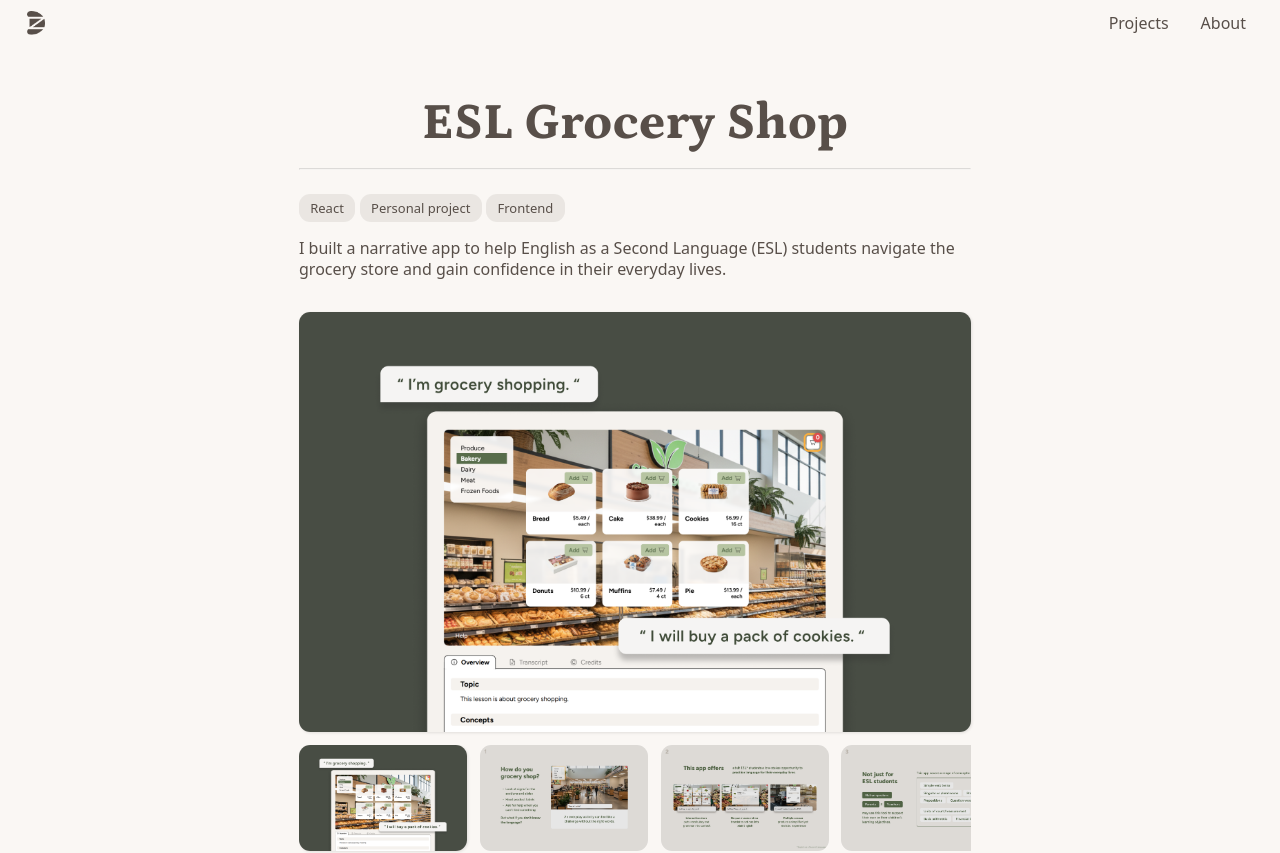
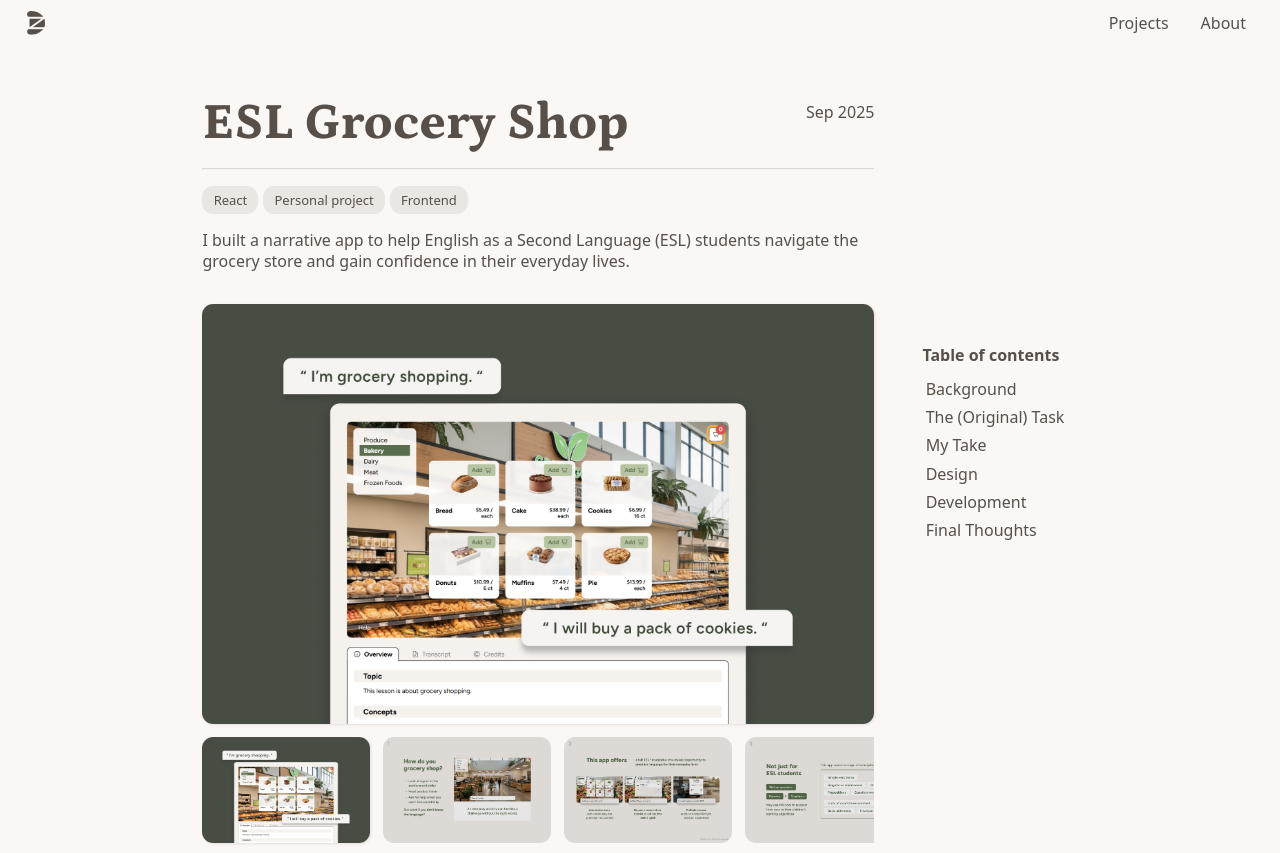
Before and after one commit to denaliazhi/portfolio-v4, a React (Vite) app: page /ESL-Grocery-Shop in a window 1280 px wide. Shown: the top 853 px of the page. Built offline with nearby package versions, Linux system fonts and the light colour scheme; a web font is replaced by a local one.

Commit message:
feat: project nav

```diff
--- a/src/components/Callout.jsx
+++ b/src/components/Callout.jsx
@@ -3,7 +3,7 @@ export default function Callout({
   content,
 }) {
   return (
-    <section class="callout">
+    <section className="callout">
       <div
         className="icon"
         style={{
@@ -17,7 +17,8 @@ export default function Callout({
           )}
           {content.body &&
             content.body.map((paragraph) => (
-              <p>{paragraph}</p>
+              // TO DO: change key
+              <p key={paragraph}>{paragraph}</p>
             ))}
         </div>
       )}
--- a/src/components/Project-Header.jsx
+++ b/src/components/Project-Header.jsx
@@ -1,19 +1,27 @@
 export default function ProjectHeader({
   title,
+  date = false,
   desc,
   type,
   tools,
 }) {
   return (
-    <section>
-      <h1>{title}</h1>
+    <section className="project-header">
+      <div>
+        <h1>{title}</h1>
+        {date && <p>{date}</p>}
+      </div>
       <hr />
-      <ul class="tags">
+      <ul className="tags">
         {tools.map((tool) => (
-          <li>{tool}</li>
+          <li key={`${title} - ${tool}`}>
+            {tool}
+          </li>
         ))}
         {type.map((item) => (
-          <li>{item}</li>
+          <li key={`${title} - ${item}`}>
+            {item}
+          </li>
         ))}
       </ul>
       <p>{desc}</p>
--- /dev/null
+++ b/src/components/Project-Nav.jsx
@@ -0,0 +1,103 @@
+import { useState } from "react";
+
+export default function ProjectNav({
+  anchorBase,
+  sections,
+}) {
+  const [selected, setSelected] = useState();
+
+  console.log(selected);
+  function handleClick(e) {
+    const identifier = e.target.id.replace(
+      "-anchor",
+      ""
+    );
+    setSelected(identifier);
+  }
+
+  function createAnchor(name) {
+    return `${anchorBase}-${name
+      .split(" ")
+      .at(-1)
+      .toLowerCase()}`;
+  }
+  return (
+    <nav className="project-nav">
+      <h2>Table of contents</h2>
+      <ul>
+        {sections.map((heading) => {
+          let anchorLink;
+          if (Array.isArray(heading)) {
+            anchorLink = createAnchor(heading[0]);
+            return (
+              <li
+                className={
+                  anchorLink === selected
+                    ? "selected-anchor"
+                    : null
+                }
+                id={`${anchorLink}-anchor`}
+                onClick={handleClick}
+              >
+                <a
+                  key={anchorLink}
+                  href={`#${anchorLink}`}
+                >
+                  {heading[0]}
+                </a>
+                <ul>
+                  {heading[1].map(
+                    (subheading) => {
+                      const subLink =
+                        createAnchor(subheading);
+                      return (
+                        <a
+                          href={`#${subLink}`}
+                          onClick={handleClick}
+                        >
+                          <li
+                            className={
+                              anchorLink ===
+                              selected
+                                ? "selected-anchor"
+                                : null
+                            }
+                            id={`${subLink}-anchor`}
+                            key={subLink}
+                          >
+                            {subheading}
+                          </li>
+                        </a>
+                      );
+                    }
+                  )}
+                </ul>
+              </li>
+            );
+          } else {
+            anchorLink = createAnchor(heading);
+            console.log(anchorLink);
+            return (
+              <a
+                key={anchorLink}
+                href={`#${anchorLink}`}
+              >
+                <li
+                  className={
+                    anchorLink === selected
+                      ? "selected-anchor"
+                      : null
+                  }
+                  id={`${anchorLink}-anchor`}
+                  onClick={handleClick}
+                >
+                  {heading}
+                </li>
+              </a>
+            );
+          }
+        })}
+      </ul>
+    </nav>
+  );
+}
--- a/src/components/Two-Col.jsx
+++ b/src/components/Two-Col.jsx
@@ -1,10 +1,14 @@
 export default function TwoCol({
+  id,
   ratio = [1, 1],
   col1,
   col2,
 }) {
   return (
-    <section class="two-col">
+    <section
+      className="two-col"
+      id={id ? id : null}
+    >
       <div style={{ flex: ratio[0] }}>{col1}</div>
       <div style={{ flex: ratio[1] }}>{col2}</div>
     </section>
--- a/src/data/projects-data.js
+++ b/src/data/projects-data.js
@@ -1,6 +1,7 @@
 const projects = {
   groceryShop: {
     title: "ESL Grocery Shop",
+    date: "Sep 2025",
     desc_short:
       "A narrative app for ESL students",
     desc_long: `I built a narrative app to help English as a Second Language (ESL)
@@ -28,6 +29,7 @@ const projects = {
   },
   haikuHunt: {
     title: "Haiku Hunt",
+    date: "Oct 2025",
     desc_short: "A poetic scavenger hunt",
     desc_long:
       "I built a platform where users guess landmarks based on haiku clues and then write poems of their own.",
@@ -46,6 +48,7 @@ const projects = {
   },
   orbitl: {
     title: "Orbitl",
+    date: "Nov 2025",
     desc_short:
       "A science startup's landing page",
     images_featured: [
--- a/src/index.css
+++ b/src/index.css
@@ -661,10 +661,44 @@ footer p:hover {
 
 .project-page {
   margin-top: 1rem;
-  max-width: 42rem;
+  flex-direction: row;
+}
+
+.project-nav {
+  position: sticky;
+  top: 43%;
+  height: 100vh;
+  display: flex;
+  flex-direction: column;
+  gap: 0.5rem;
+}
+
+.project-nav h2 {
+  font-family: var(--sans-serif);
+  font-size: medium;
+  font-weight: bold;
+}
+
+.project-nav ul {
+  list-style: none;
+}
+
+.project-nav li {
+  padding: 0.2rem;
+}
+
+.project-nav li:hover {
+  background-color: rgba(var(--brown), 0.1);
+  cursor: pointer;
+}
+
+.project-nav .selected-anchor {
+  background-color: rgba(var(--brown), 0.1);
 }
 
 .project-page article {
+  max-width: 42rem;
+
   display: flex;
   flex-direction: column;
   gap: 2rem;
@@ -693,10 +727,6 @@ footer p:hover {
   margin: 1rem 0 1.5rem;
 }
 
-.project-page .tags {
-  margin: 1rem 0;
-}
-
 .project-page p > a {
   text-decoration-line: underline;
   text-decoration-thickness: 3px;
@@ -708,13 +738,31 @@ footer p:hover {
   text-decoration-color: var(--main);
 }
 
+.project-header {
+  display: flex;
+  flex-direction: column;
+  gap: 1rem;
+}
+
+.project-header > div:first-of-type {
+  display: flex;
+  justify-content: space-between;
+}
+
+.project-header > div:first-of-type p {
+  padding-top: 0.5rem;
+}
+
 .project-page .callout:last-of-type {
-  gap: 1.2rem;
   padding: 0.8rem 1rem;
   width: fit-content;
   border: 2px solid rgba(var(--brown), 0.25);
+
   align-items: center;
   flex-wrap: wrap;
+  gap: 1.2rem;
+
+  transition: border 200ms ease-in-out;
 }
 
 .project-page
@@ -740,6 +788,10 @@ footer p:hover {
   border-radius: 0.4rem;
   background-size: cover;
   flex: none;
+}
+
+.project-page .callout:last-of-type:hover {
+  border: 2px solid var(--main);
 }
 
 /* --------------- Button Bar --------------- */
@@ -782,10 +834,11 @@ footer p:hover {
   border-radius: var(--rounded);
   background-color: transparent;
   cursor: pointer;
+  transition: border-style 200ms ease-in-out;
 }
 
 .button-bar a:hover {
-  border: 2px solid var(--main);
+  border-style: solid;
 }
 
 /* --------------- Carousel --------------- */
@@ -969,7 +1022,7 @@ footer p:hover {
 }
 
 /* --------------- Project Page: Grocery App --------------- */
-#grocery-twist h3 {
+#grocery-take h3 {
   margin-top: 1rem;
   font-family: var(--sans-serif);
   font-weight: bold;
@@ -990,14 +1043,13 @@ footer p:hover {
   margin: 1rem 0;
 }
 
-#grocery-dev .button-bar p::before {
+#grocery-development .button-bar p::before {
   background-image: url("/icons/search.png");
 }
 
 /* --------------- Project Page: Haiku Hunt --------------- */
 
-.haiku-hunt .accordion li,
-.haiku-hunt .accordion .tags {
+.haiku-hunt .accordion li {
   margin: 0;
 }
 
@@ -1040,6 +1092,11 @@ footer p:hover {
 
 /* --------------- MEDIUM SIZE DEVICE --------------- */
 
+@media (max-width: 1000px) {
+  .project-nav {
+    display: none;
+  }
+}
 @media (max-width: 600px) {
   /* -------- GENERAL -------- */
   #root {
@@ -1109,15 +1166,17 @@ footer p:hover {
   }
 
   .nav-items {
+    font-size: 1.2rem;
+    width: 100%;
     position: fixed;
-    right: 1rem;
-    font-size: 1.2rem;
+    right: 0;
     padding: 2rem;
     margin-top: 1rem;
 
     background-color: var(--background);
+    border-bottom-left-radius: var(--rounded);
+    border-bottom-right-radius: var(--rounded);
     box-shadow: var(--shadow);
-    border-radius: var(--rounded);
 
     flex-direction: column;
     gap: 1rem;
@@ -1186,8 +1245,21 @@ footer p:hover {
   }
 
   /* -------- Project Page --------- */
+  .project-nav {
+    display: none;
+  }
+
+  .project-header > div:first-of-type {
+    text-align: center;
+    flex-direction: column;
+  }
+
   .project-page {
     margin-top: 15%;
+  }
+
+  .project-page article {
+    max-width: 100%;
   }
 
   .project-page h1 {
--- a/src/pages/Project-Grocery-App.jsx
+++ b/src/pages/Project-Grocery-App.jsx
@@ -1,6 +1,7 @@
 import { projects } from "../data/projects-data";
 import PageTemplate from "../components/Page-Template";
 import ProjectHeader from "../components/Project-Header";
+import ProjectNav from "../components/Project-Nav";
 import Carousel from "../components/Carousel";
 import Callout from "../components/Callout";
 import TwoCol from "../components/Two-Col";
@@ -17,6 +18,7 @@ export default function GroceryApp() {
       <article>
         <ProjectHeader
           title={project.title}
+          date={project.date}
           desc={project.desc_long}
           type={project.type}
           tools={project.tools}
@@ -35,6 +37,7 @@ export default function GroceryApp() {
           }}
         />
         <TwoCol
+          id="grocery-background"
           ratio={[3, 2]}
           col1={
             <>
@@ -81,7 +84,7 @@ export default function GroceryApp() {
           }
         />
         <hr />
-        <OneCol>
+        <OneCol id="grocery-task">
           <h2>The (Original) Task</h2>
           <p>
             Some months into learning web
@@ -111,8 +114,8 @@ export default function GroceryApp() {
           </ol>
         </OneCol>
         <hr />
-        <OneCol id="grocery-twist">
-          <h2>My Twist</h2>
+        <OneCol id="grocery-take">
+          <h2>My Take</h2>
           <p>
             Inspired by my teaching experience, I
             decided to turn the shopping cart into
@@ -314,7 +317,7 @@ export default function GroceryApp() {
           </Accordion>
         </OneCol>
         <hr />
-        <OneCol id="grocery-dev">
+        <OneCol id="grocery-development">
           <h2>Development</h2>
           <p>
             This was my first time developing a
@@ -360,7 +363,7 @@ export default function GroceryApp() {
           </ButtonBar>
         </OneCol>
         <hr />
-        <OneCol>
+        <OneCol id="grocery-thoughts">
           <h2>Final Thoughts</h2>
           <p>
             When I first planned this app, my
@@ -390,6 +393,17 @@ export default function GroceryApp() {
           ></Callout>
         </a>
       </article>
+      <ProjectNav
+        anchorBase="grocery"
+        sections={[
+          "Background",
+          "The (Original) Task",
+          "My Take",
+          "Design",
+          "Development",
+          "Final Thoughts",
+        ]}
+      />
     </PageTemplate>
   );
 }
--- a/src/pages/Project-Haiku-Hunt.jsx
+++ b/src/pages/Project-Haiku-Hunt.jsx
@@ -17,6 +17,7 @@ export default function HaikuHunt() {
         <article>
           <ProjectHeader
             title={project.title}
+            date={project.date}
             desc={project.desc_long}
             type={project.type}
             tools={project.tools}
```
